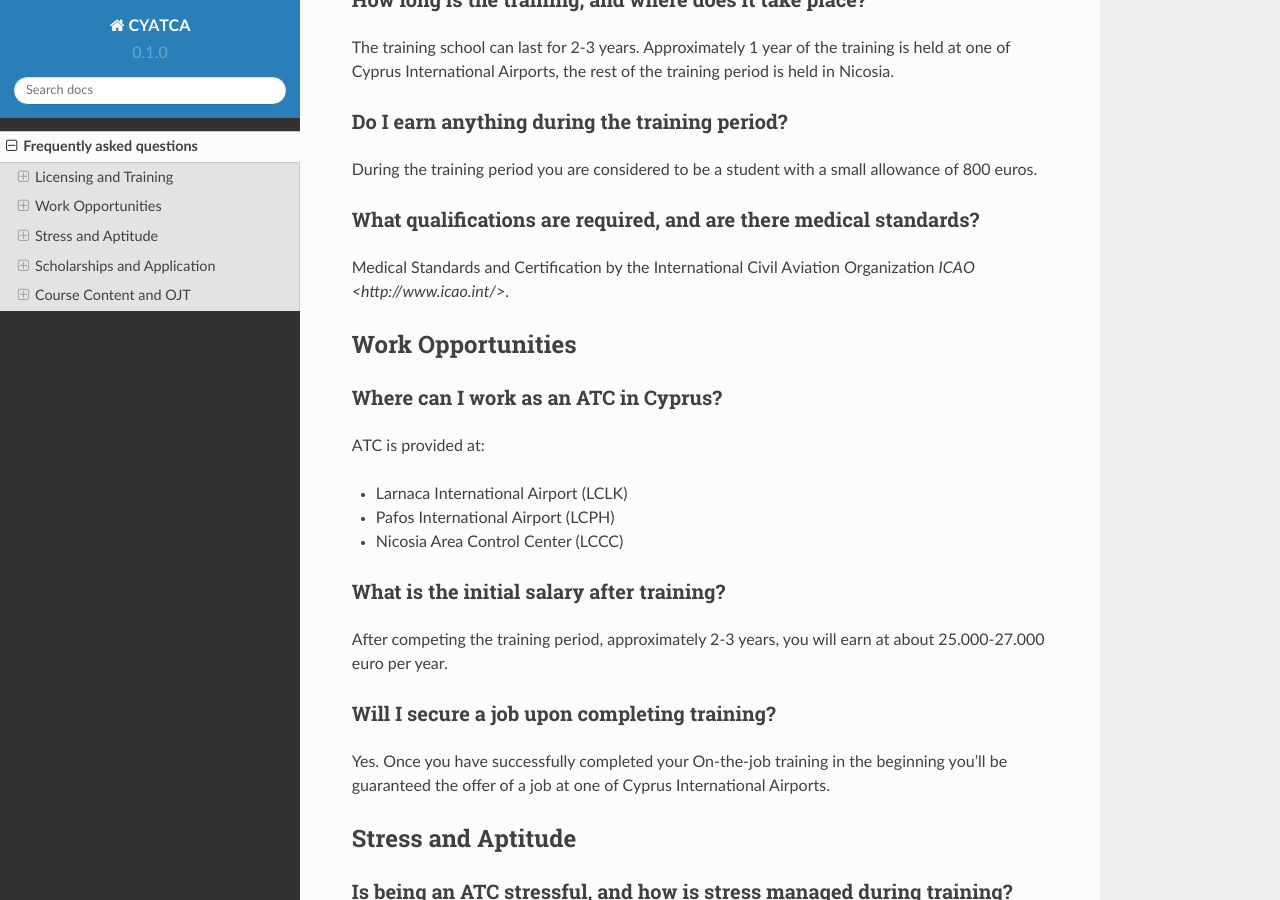
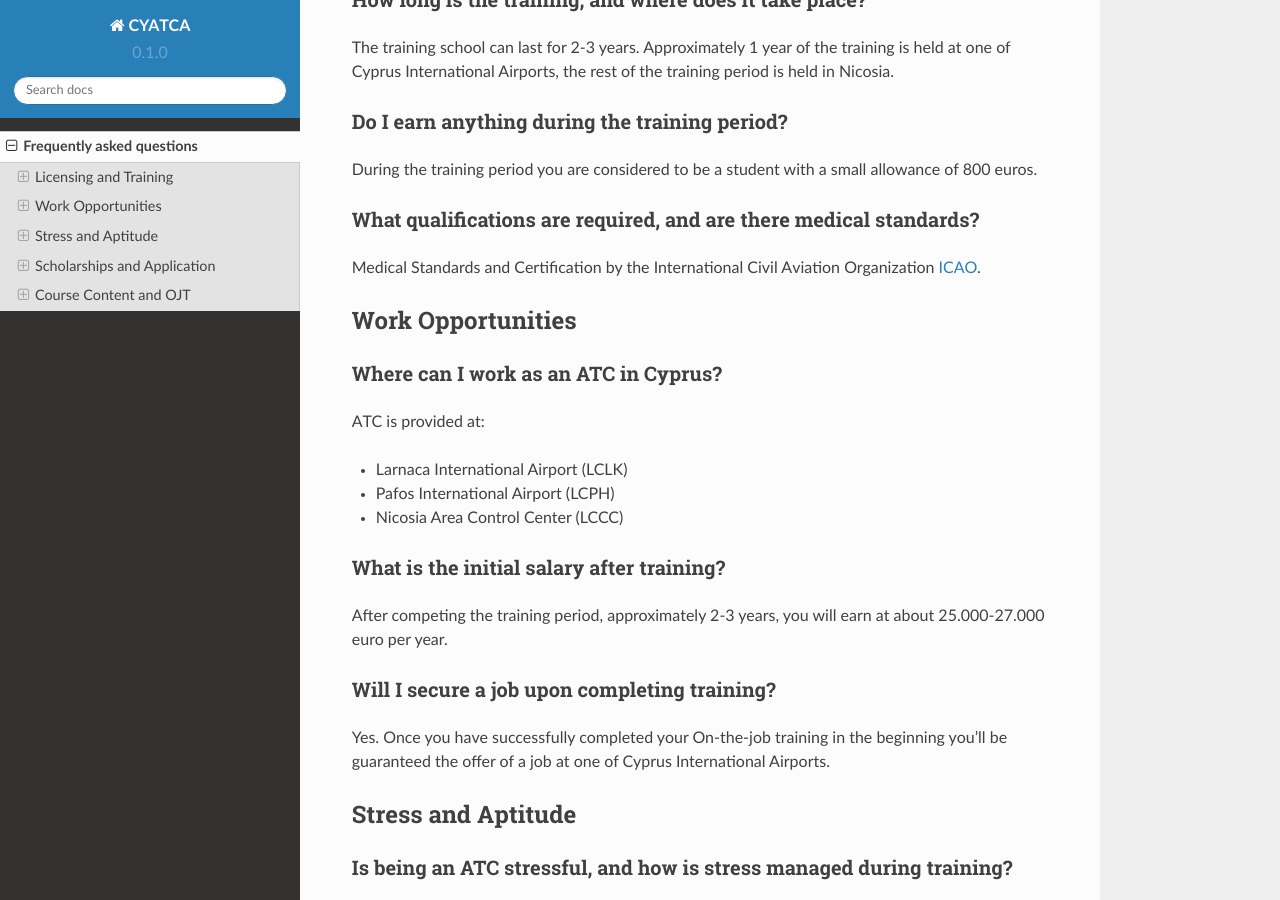
Before and after one commit to CharalambosIoannou/cyatca-faq, a Sphinx documentation site: the page built from docs/source/faq.rst, in a window 1280 px wide and 900 px high, scrolled down 952 px. Built offline with Sphinx 7.4.7 and the Read the Docs theme 2.0.0, drawn with Linux system fonts in a browser that asks for light colours; part of the change alters nothing that is shown.

```diff
--- a/docs/source/faq.rst
+++ b/docs/source/faq.rst
@@ -49,9 +49,9 @@ During the training period you are considered to be a student with a small allow
 What qualifications are required, and are there medical standards?
 ~~~~~~~~~~~~~~~~~~~~~~~~~~~~~~~~~~~~~~~~~~
 
-Medical Standards and Certification by the International Civil Aviation Organization `ICAO <http://www.icao.int/>`.
+Medical Standards and Certification by the International Civil Aviation Organization `ICAO`_.
 
-
+.. _ICAO: http://www.icao.int/
 
 
 Work Opportunities
```
